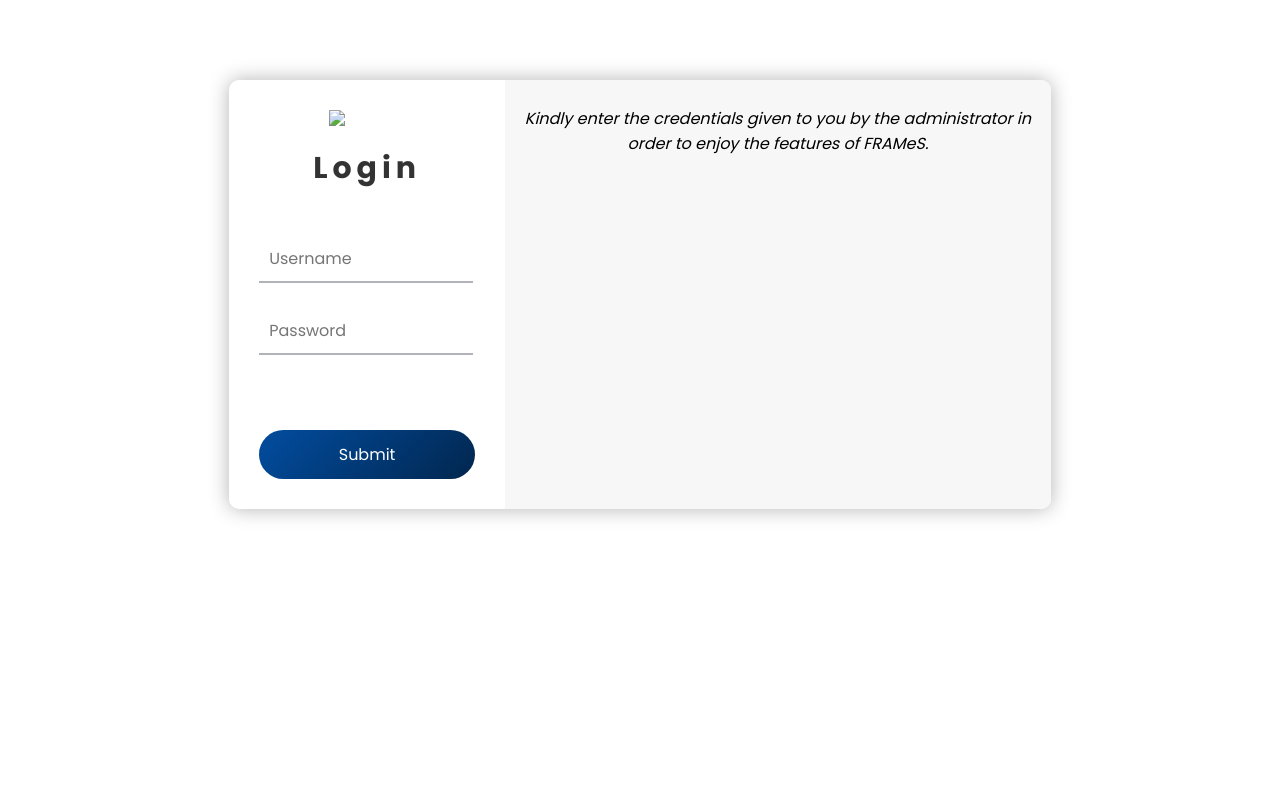
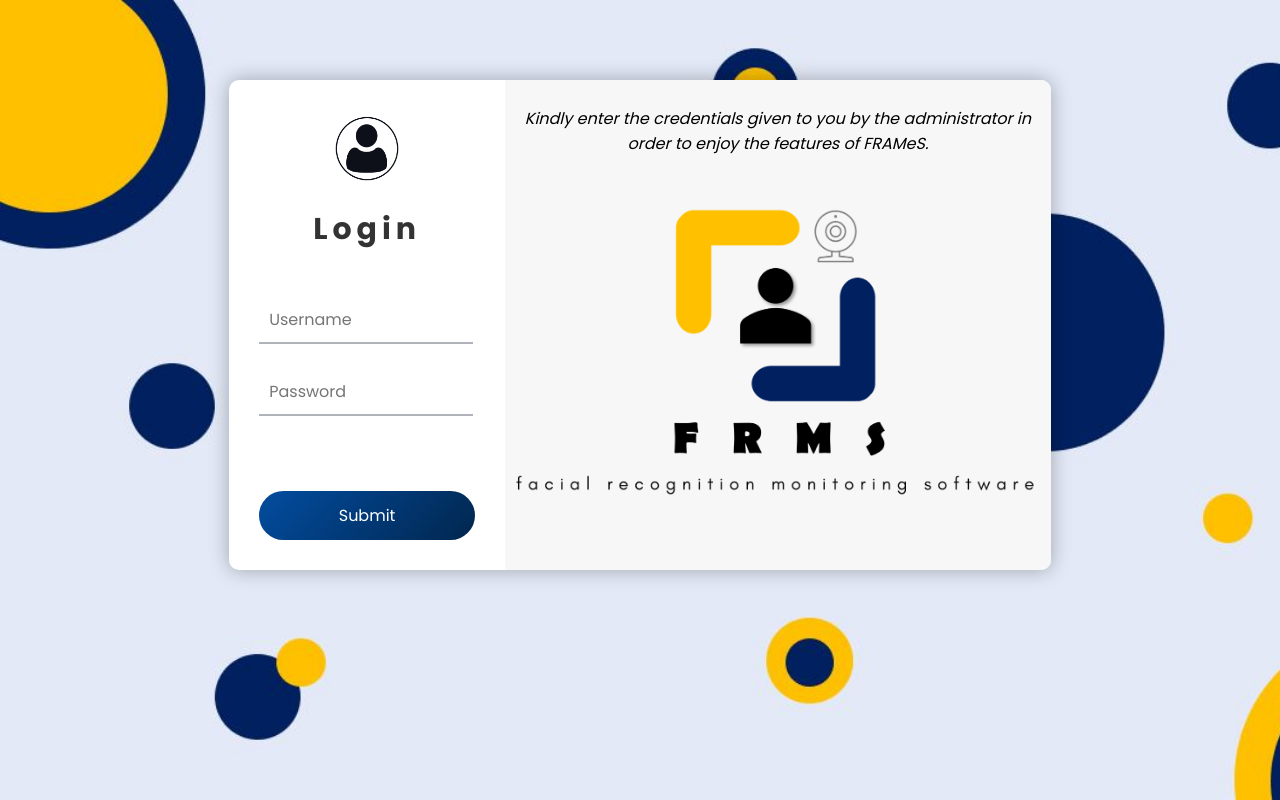
Before and after one commit to leeBorlat/FRAMS-Site-V2, a plain HTML site: page website-design/FRMS-website/login-page.html in a window 1280 px wide. Drawn offline with Linux system fonts and the light colour scheme.

Commit message:
Login Page final
Fixed the no image/background in the page.

```diff
--- a/website-design/FRMS-website/login-page.html
+++ b/website-design/FRMS-website/login-page.html
@@ -9,7 +9,7 @@
 
 <style>
   body {
-  background-image: url('background.JPG');
+  background-image: url('image/background.JPG');
   background-size: cover;
   background-repeat: no-repeat;
   background-attachment: fixed;
@@ -48,7 +48,7 @@
   background-size: 100%;
   background-color: #F7F7F7;
   background-repeat: no-repeat;
-  background-image: url("LOGO2.png");
+  background-image: url("image/LOGO2.png");
   overflow: hidden;
 }
 .box-form .left .overlay {
@@ -139,7 +139,7 @@ img {
 <!-- partial:index.partial.html -->
 <div class="box-form">
    <div class="right">
-    <img src="user.png">
+    <img src="image/user.png">
     <h1>Login</h1>
     <div class="inputs">
       <input type="text" placeholder="Username">
```
Also changed, not shown: website-design/FRMS-website/image/LOGO2.png (added).
